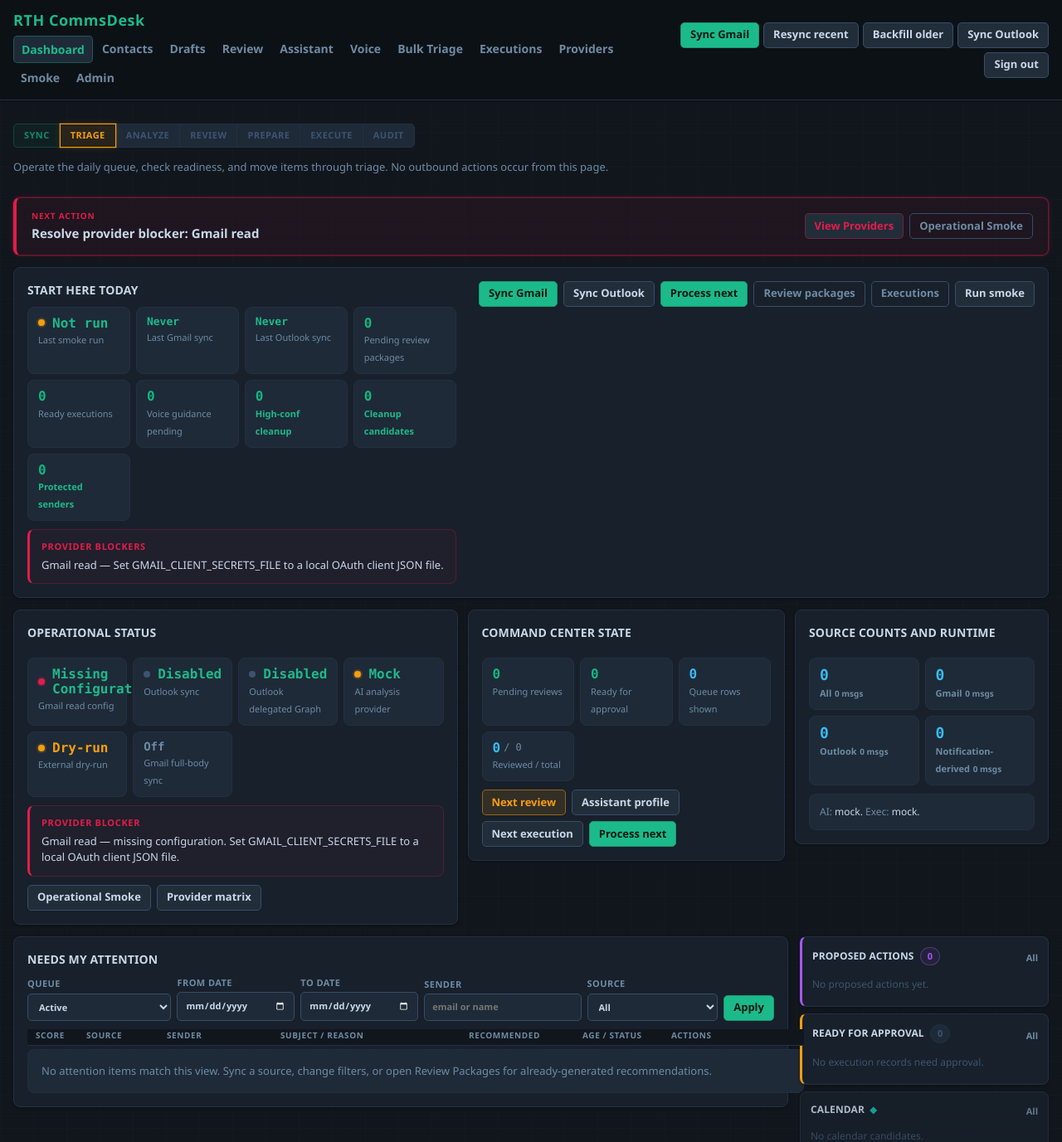
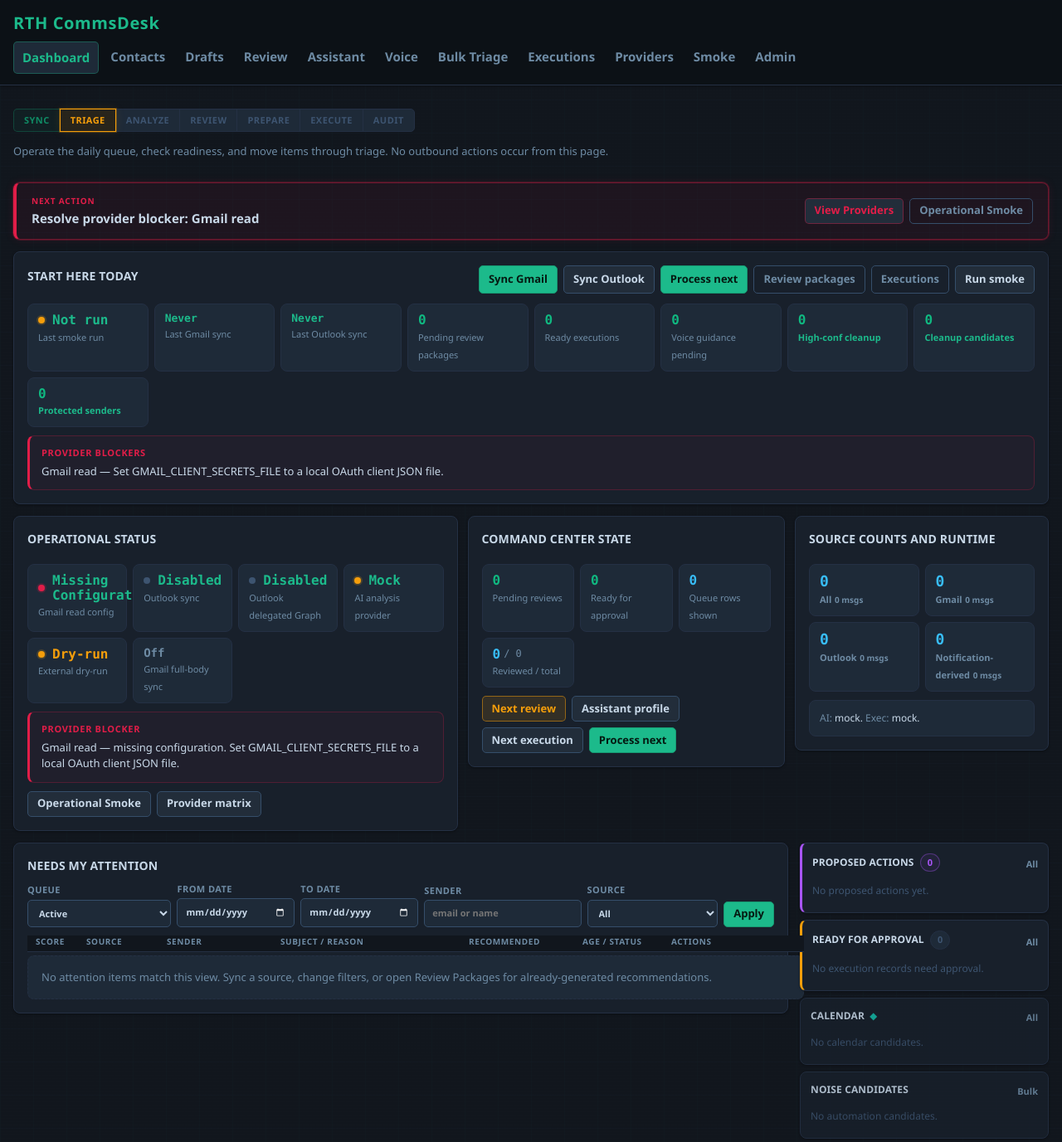
Before and after one commit to rthtechservices/RTH-CommsDesk, a FastAPI app: page / in a window 1280 px wide. Shown: the top 1377 px of the page at 83% size. Run offline with FastAPI, Linux system fonts and the light colour scheme; data that the repository does not hold is empty; parts of the project's set-up code (start-up, migrations or seed data) failed here and were passed over.

Commit message:
refactor: Remove sync actions from header and enhance dashboard layout

```diff
--- a/app/web/templates/base.html
+++ b/app/web/templates/base.html
@@ -27,16 +27,6 @@
             <a class="{% if current_path.startswith('/admin') %}active{% endif %}" href="/admin">Admin</a>
           </nav>
         </div>
-        <div class="sync-actions">
-          <form method="post" action="/sync/gmail"><button class="primary" type="submit">Sync Gmail</button></form>
-          <form method="post" action="/sync/gmail">
-            <input type="hidden" name="resync" value="true" />
-            <button type="submit">Resync recent</button>
-          </form>
-          <form method="post" action="/sync/gmail/backfill"><button type="submit">Backfill older</button></form>
-          <form method="post" action="/sync/outlook"><button type="submit">Sync Outlook</button></form>
-          <form method="post" action="/logout"><button type="submit">Sign out</button></form>
-        </div>
       </div>
     </header>
 
--- a/app/web/templates/dashboard.html
+++ b/app/web/templates/dashboard.html
@@ -22,6 +22,30 @@
     display: grid;
     grid-template-columns: repeat(auto-fit, minmax(100px, 1fr));
     gap: 7px;
+  }
+  .daily-start {
+    display: grid;
+    gap: 12px;
+  }
+  .daily-start-header {
+    display: flex;
+    align-items: center;
+    justify-content: space-between;
+    gap: 14px;
+  }
+  .daily-cta-row {
+    justify-content: flex-end;
+    flex-wrap: nowrap;
+    margin-left: auto;
+  }
+  .daily-cta-row .button,
+  .daily-cta-row button {
+    min-height: 34px;
+    white-space: nowrap;
+  }
+  .daily-metrics {
+    grid-template-columns: repeat(auto-fit, minmax(142px, 1fr));
+    width: 100%;
   }
   /* Rebalanced metric sizes for secondary cards */
   .metric-sm strong {
@@ -172,6 +196,15 @@
     .row-actions {
       justify-content: flex-start;
     }
+    .daily-start-header {
+      align-items: flex-start;
+      flex-direction: column;
+    }
+    .daily-cta-row {
+      justify-content: flex-start;
+      flex-wrap: wrap;
+      margin-left: 0;
+    }
   }
 </style>
 {% endblock %}
@@ -209,11 +242,20 @@
     </div>
   </section>
 
-  <section class="panel" aria-label="Start here today">
-    <div style="display:flex;justify-content:space-between;gap:12px;align-items:flex-start;flex-wrap:wrap">
-      <div>
-        <h2>Start Here Today</h2>
-        <div class="metric-row">
+  <section class="panel daily-start" aria-label="Start here today">
+    <div class="daily-start-header">
+      <h2>Start Here Today</h2>
+      <div class="button-row daily-cta-row">
+        <form method="post" action="/sync/gmail"><button class="primary" type="submit">Sync Gmail</button></form>
+        <form method="post" action="/sync/outlook"><button type="submit">Sync Outlook</button></form>
+        <a class="button primary" href="/process-next?queue_filter={{ queue_filter }}{% if filter_source %}&source={{ filter_source }}{% endif %}">Process next</a>
+        <a class="button outline" href="/review-packages">Review packages</a>
+        <a class="button outline" href="/executions">Executions</a>
+        <form method="post" action="/operational-smoke/run"><button type="submit">Run smoke</button></form>
+      </div>
+    </div>
+    <div>
+        <div class="metric-row daily-metrics">
           <div class="metric metric-sm">
             {% if daily_start.last_smoke %}
             <strong><span class="status-dot {{ daily_start.last_smoke.overall_status.value }}"></span>{{ daily_start.last_smoke.overall_status.value.title() }}</strong>
@@ -264,15 +306,6 @@
           {{ daily_start.provider_blockers[0].label }} — {{ daily_start.provider_blockers[0].next_action }}
         </div>
         {% endif %}
-      </div>
-      <div class="button-row daily-cta-row">
-        <form method="post" action="/sync/gmail"><button class="primary" type="submit">Sync Gmail</button></form>
-        <form method="post" action="/sync/outlook"><button type="submit">Sync Outlook</button></form>
-        <a class="button primary" href="/process-next?queue_filter={{ queue_filter }}{% if filter_source %}&source={{ filter_source }}{% endif %}">Process next</a>
-        <a class="button outline" href="/review-packages">Review packages</a>
-        <a class="button outline" href="/executions">Executions</a>
-        <form method="post" action="/operational-smoke/run"><button type="submit">Run smoke</button></form>
-      </div>
     </div>
   </section>
 
--- a/app/web/ui.css
+++ b/app/web/ui.css
@@ -160,13 +160,13 @@ h3 {
 .topbar-inner {
   display: flex;
   align-items: center;
-  justify-content: space-between;
+  justify-content: flex-start;
   gap: 16px;
-  padding: 11px 0;
+  padding: 13px 0;
 }
 
 .brand {
-  font-size: 18px !important;
+  font-size: 20px !important;
   font-weight: 800 !important;
   letter-spacing: 0.03em !important;
   color: var(--brand) !important;
@@ -176,16 +176,16 @@ h3 {
 .nav-links {
   display: flex;
   flex-wrap: wrap;
-  gap: 2px;
-  margin-top: 5px;
+  gap: 4px;
+  margin-top: 7px;
 }
 
 .nav-links a {
   border-radius: var(--radius-sm);
   color: var(--muted);
-  font-size: 14px;
-  font-weight: 700;
-  padding: 5px 9px;
+  font-size: 15px;
+  font-weight: 800;
+  padding: 7px 10px;
   transition: color 0.12s, background 0.12s;
 }
 
@@ -199,13 +199,6 @@ h3 {
 .nav-links a.active {
   border: 1px solid rgba(28, 186, 139, 0.35);
   color: var(--brand);
-}
-
-.sync-actions {
-  display: flex;
-  flex-wrap: wrap;
-  gap: 5px;
-  justify-content: flex-end;
 }
 
 /* --- Utilities --- */
@@ -974,10 +967,6 @@ hr {
     gap: 8px;
   }
 
-  .sync-actions {
-    justify-content: flex-start;
-  }
-
   .facts > div {
     grid-template-columns: 1fr;
     gap: 4px;
```
Also changed, not shown: 1 other file.
